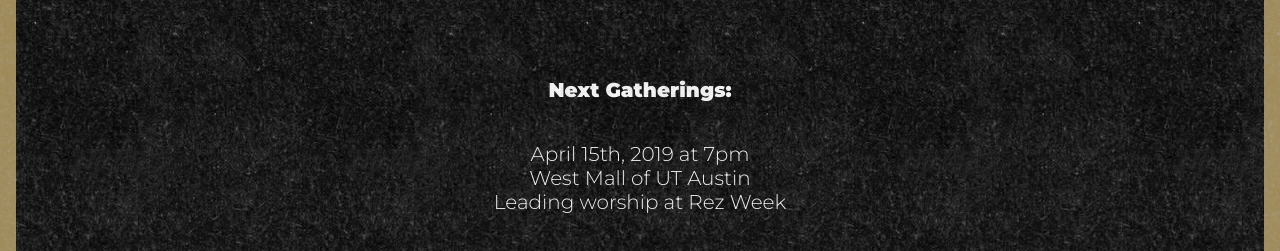
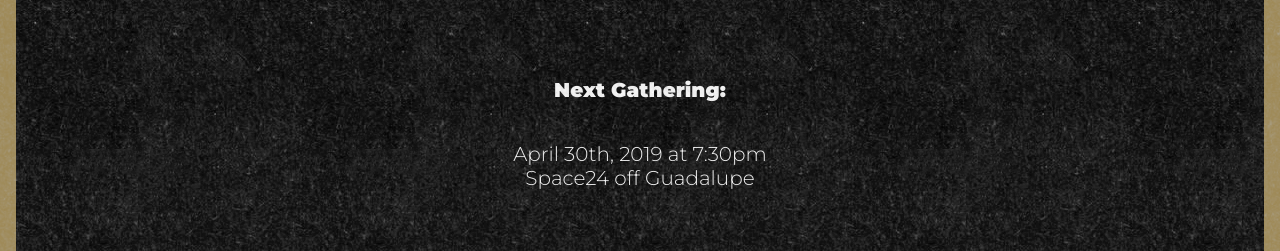
Before and after one commit to seejamescode/gathering-atx, a plain HTML site: page index.html in a window 1280 px wide. Shown: the part 541-792 px from the top of the page. Drawn offline with Linux system fonts and the light colour scheme.

Commit message:
remove april 15 gathering date

```diff
--- a/index.html
+++ b/index.html
@@ -61,12 +61,7 @@
           class="logo"
           src="./media/GatheringATX_White_Cutout.png"
         />
-        <p><strong>Next Gatherings:</strong></p>
-        <p>
-          April 15th, 2019 at 7pm<br />
-          West Mall of UT Austin<br />
-          Leading worship at Rez Week
-        </p>
+        <p><strong>Next Gathering:</strong></p>
         <p>
           April 30th, 2019 at 7:30pm<br />
           Space24 off Guadalupe
```
